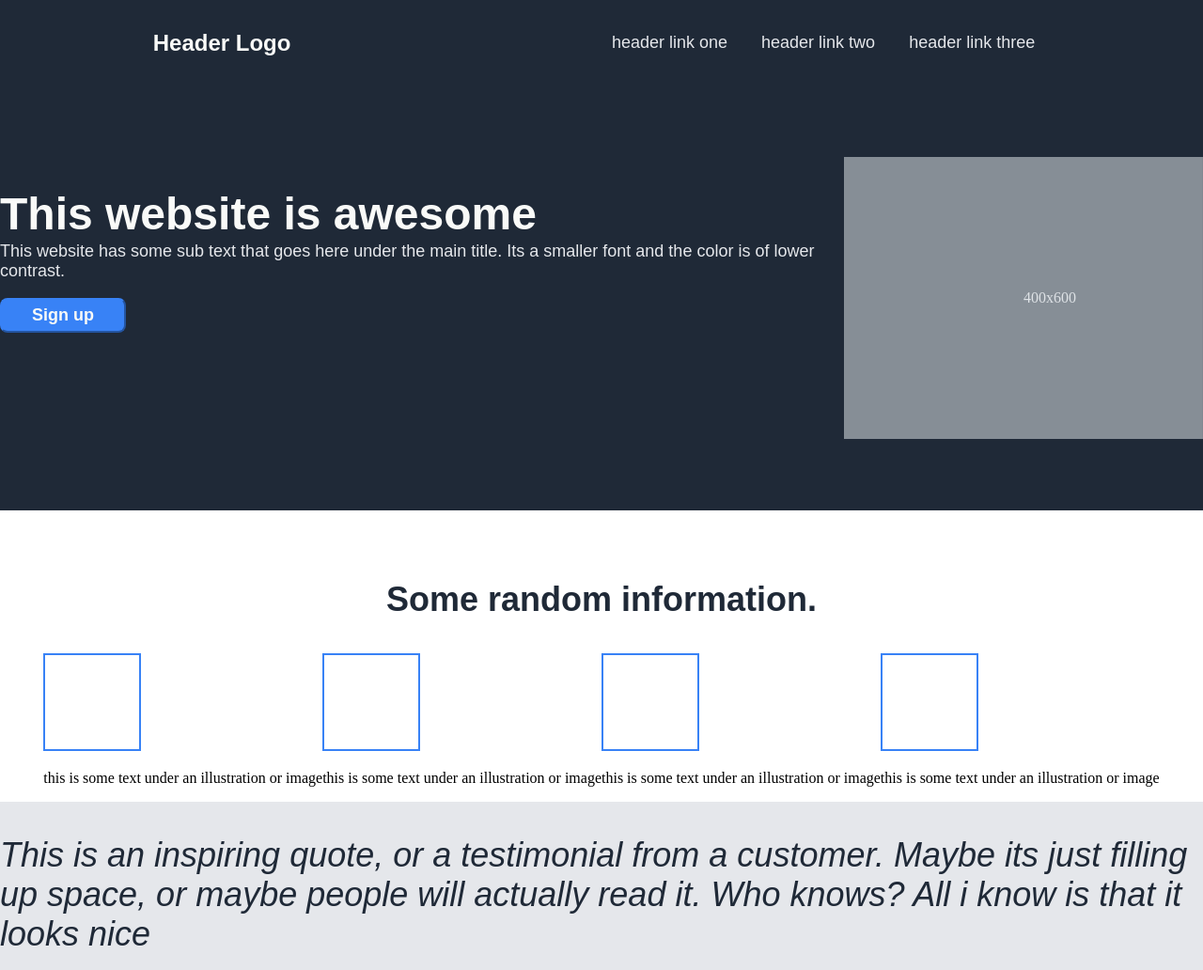
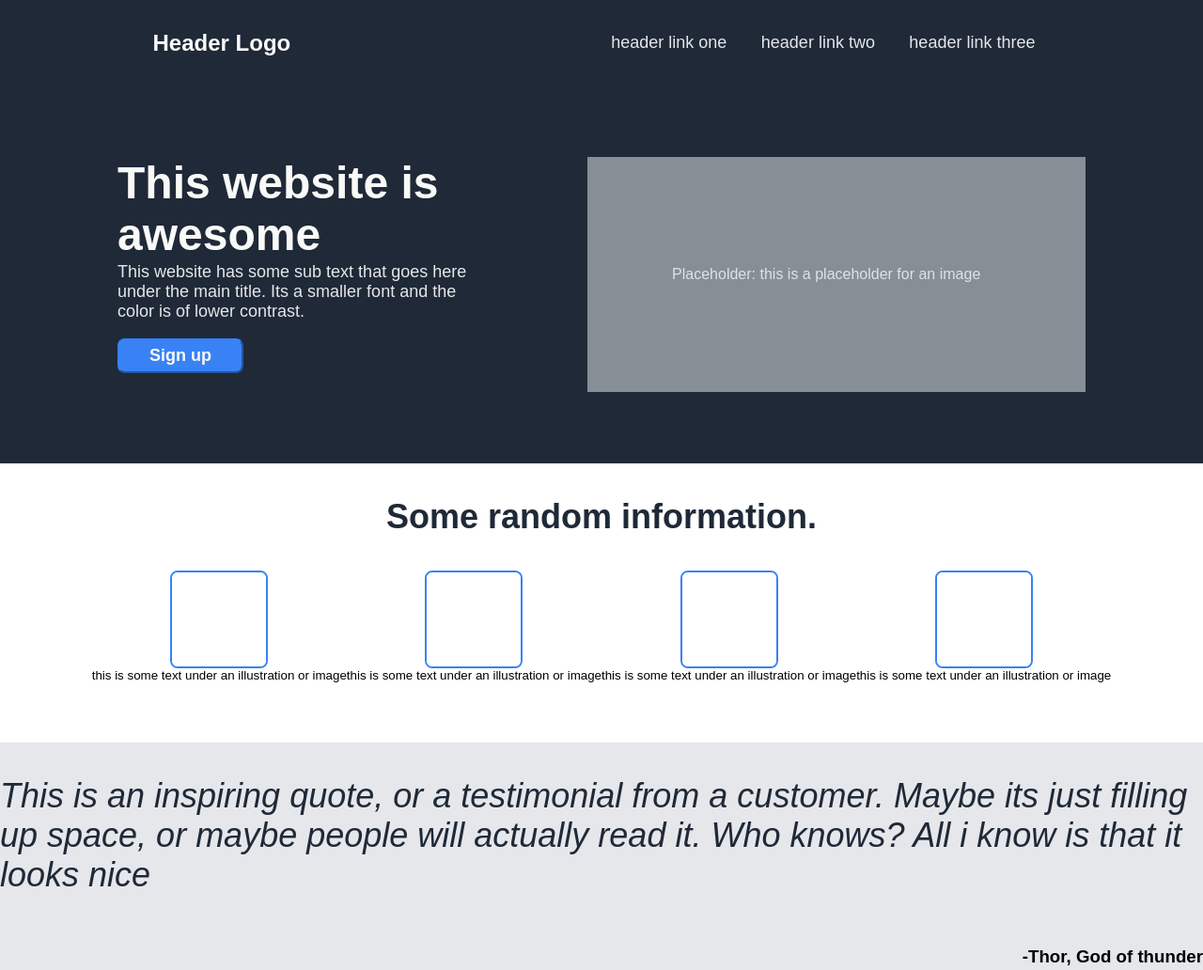
Before and after one commit to Obi1-x/landing_page_odin, a plain HTML site: page index.html in a window 1280 px wide. Shown: the top 1032 px of the page at 94% size. Drawn offline with Linux system fonts and the light colour scheme.

Commit message:
CSS modified

```diff
--- a/design.css
+++ b/design.css
@@ -1,63 +1,60 @@
 body{
   display: block;
   margin: 0px;
+  font-family: sans-serif;
 }
 
-/*
-.flex-container {
-  display: flex;
-}*/
+header, footer, .hero{
+  background-color: #1f2937;
+}
 
+
+/*==================*/
 header {
   display: flex;
   flex: 1;
   justify-content: space-around;
   align-items: center;
-  background-color: #1f2937;
 }
 
 .header-logo-text{
   font-size: 24px;
   color: #f9faf8;
-  font-family: sans-serif;
 }
-
 
 a{
    margin-right: 16px;
    margin-left:16px;
    font-size: 18px;
    color: #e5e7eb;
-   font-family: sans-serif;
 }
+/*=================================================*/
 
+
+/*==================*/
 .hero{
    display: flex;
-   flex: 1;
-   /*justify-content: space-around;*/
-   justify-content: center;
+   justify-content: space-evenly;
    padding-top: 2cm;
    padding-bottom: 2cm;
-   margin-bottom: 1cm;
-   background-color: #1f2937;
 }
-
-.hero-p{
-   display: flex;
-   flex: 1;
-   flex-wrap: wrap;
-   margin-block-start: 2px;
-   font-size: 18px;
-   color: #e5e7eb;
-   font-family: sans-serif;
-}
+ .hero-text-area{
+   flex: 0.5 2 0%;
+ }
 
 .hero-main-text{
    font-size: 48px;
    color: #f9faf8;
    font-weight: bold;
+   margin-block-start: 0px;
    margin-block-end: 0px;
-   font-family: sans-serif;
+}
+
+.hero-p{
+   flex-wrap: wrap;
+   margin-block-start: 2px;
+   font-size: 18px;
+   color: #e5e7eb;
 }
 
 button{
@@ -70,19 +67,25 @@ button{
    font-size: 18px;
    font-weight: bold;
 }
+/*===========================================================================*/
 
+
+/*==================================*/
 .first-content{
    display: flex;
    flex: 1;
    flex-direction: column;
-   align-items: center
+   align-items: center;
+   margin-top: 0em;
+   margin-right: 4em;
+   margin-bottom: 4em;
+   margin-left: 4em;
 }
 
 .info-hearder-text{
    font-size: 36px;
    font-weight: bold;
    color: #1f2937;
-   font-family: sans-serif;
 }
 
 .box-group{
@@ -90,9 +93,24 @@ button{
    flex: 1;
 }
 
-.blank-box{
+.blank-box-group{
+   display: flex;
+   flex: 1;
+   flex-direction: column;
+   align-items: center;
+}
+
+.box-group .blank-box{
+  flex-direction: column;
   border: 2px solid #3882f6;
+  border-radius: 8px;
 }
+
+ .blank-box-group small{
+    display: flex;
+	flex: 0.5 2 0%;
+}
+/*===========================================================================*/
 
 .second-content{
   display: flex;
@@ -107,7 +125,6 @@ button{
   font-size: 36px;
   font-weight: light;
   font-style: italic;
-  font-family: sans-serif;
   color: #1f2937;
 }
 
@@ -147,5 +164,4 @@ footer{
   justify-content: center;
   margin-top: 1em;
   color: #f9faf8;
-  background-color: #1f2937;
 }
--- a/index.html
+++ b/index.html
@@ -12,7 +12,7 @@
  <body>
   <header>
    <h4 class="header-logo-text">Header Logo</h4>
-   <nav class="top-nav">
+   <nav>
     <a href="#" style="text-decoration: none;">header link one</a>
     <a href="#" style="text-decoration: none;">header link two</a>
     <a href="#" style="text-decoration: none;">header link three</a>
@@ -21,15 +21,15 @@
 
   <main>
   <div class="hero">
-   <div>
+   <div class="hero-text-area">
     <h1 class="hero-main-text">This website is awesome</h1>
     <p class="hero-p">This website has some sub text that goes here under the main title. Its a smaller font and the color is of lower contrast.</p>
     <button type="submit">Sign up</button>
    </div>
 
-   <svg width="400" height="300" role="img" aria-label="Placeholder: 400x300" preserveAspectRatio="xMidYMid slice" focusable="false">
+   <svg width="530" height="250" role="img" aria-label="Placeholder: 400x300" preserveAspectRatio="xMidYMid slice" focusable="false">
     <rect width="100%" height="100%" fill="#868e96"></rect>
-    <text x="50%" y="50%" fill="#dee2e6" dy=".3em">400x600</text>
+    <text x="17%" y="50%" fill="#dee2e6" dy=".3em">Placeholder: this is a placeholder for an image</text>
    </svg>
   </div> <!--This website is awesome -->
 
@@ -38,32 +38,32 @@
 
    <div class="box-group">
 
-    <div>
-     <svg class="blank-box" width="100" height="100" role="img" aria-label="Placeholder: 400x300" preserveAspectRatio="xMidYMid slice" focusable="false">
+    <div class="blank-box-group">
+     <svg id="vg1" class="blank-box" width="100" height="100" role="img" aria-label="Placeholder: 400x300" preserveAspectRatio="xMidYMid slice" focusable="false">
+      <rect width="100%" height="100%" fill="#ffffff"></rect>
+     </svg>
+     <small>this is some text under an illustration or image</small>
+    </div> <!--svg-->
+
+    <div class="blank-box-group">
+     <svg id="vg2" class="blank-box" width="100" height="100" role="img" aria-label="Placeholder: 400x300" preserveAspectRatio="xMidYMid slice" focusable="false">
+      <rect width="100%" height="100%" fill="#ffffff"></rect>
+     </svg>
+     <small>this is some text under an illustration or image</small>
+    </div> <!--svg-->
+
+    <div class="blank-box-group">
+     <svg id="vg3" class="blank-box" width="100" height="100" role="img" aria-label="Placeholder: 400x300" preserveAspectRatio="xMidYMid slice" focusable="false">
+      <rect width="100%" height="100%" fill="#ffffff"></rect>
+     </svg>
+     <small>this is some text under an illustration or image</small>
+    </div> <!--svg-->
+
+    <div class="blank-box-group">
+     <svg id="vg4" class="blank-box" width="100" height="100" role="img" aria-label="Placeholder: 400x300" preserveAspectRatio="xMidYMid slice" focusable="false">
       <rect  width="100%" height="100%" fill="#ffffff"></rect>
      </svg>
-     <p>this is some text under an illustration or image</p>
-    </div> <!--svg-->
-
-    <div>
-     <svg class="blank-box" width="100" height="100" role="img" aria-label="Placeholder: 400x300" preserveAspectRatio="xMidYMid slice" focusable="false">
-      <rect  width="100%" height="100%" fill="#ffffff"></rect>
-     </svg>
-     <p>this is some text under an illustration or image</p>
-    </div> <!--svg-->
-
-    <div>
-     <svg class="blank-box" width="100" height="100" role="img" aria-label="Placeholder: 400x300" preserveAspectRatio="xMidYMid slice" focusable="false">
-      <rect  width="100%" height="100%" fill="#ffffff"></rect>
-     </svg>
-     <p>this is some text under an illustration or image</p>
-    </div> <!--svg-->
-
-    <div>
-     <svg class="blank-box" width="100" height="100" role="img" aria-label="Placeholder: 400x300" preserveAspectRatio="xMidYMid slice" focusable="false">
-      <rect  width="100%" height="100%" fill="#ffffff"></rect>
-     </svg>
-     <p>this is some text under an illustration or image</p>
+     <small>this is some text under an illustration or image</small>
     </div> <!--svg-->
 
    </div>
```
